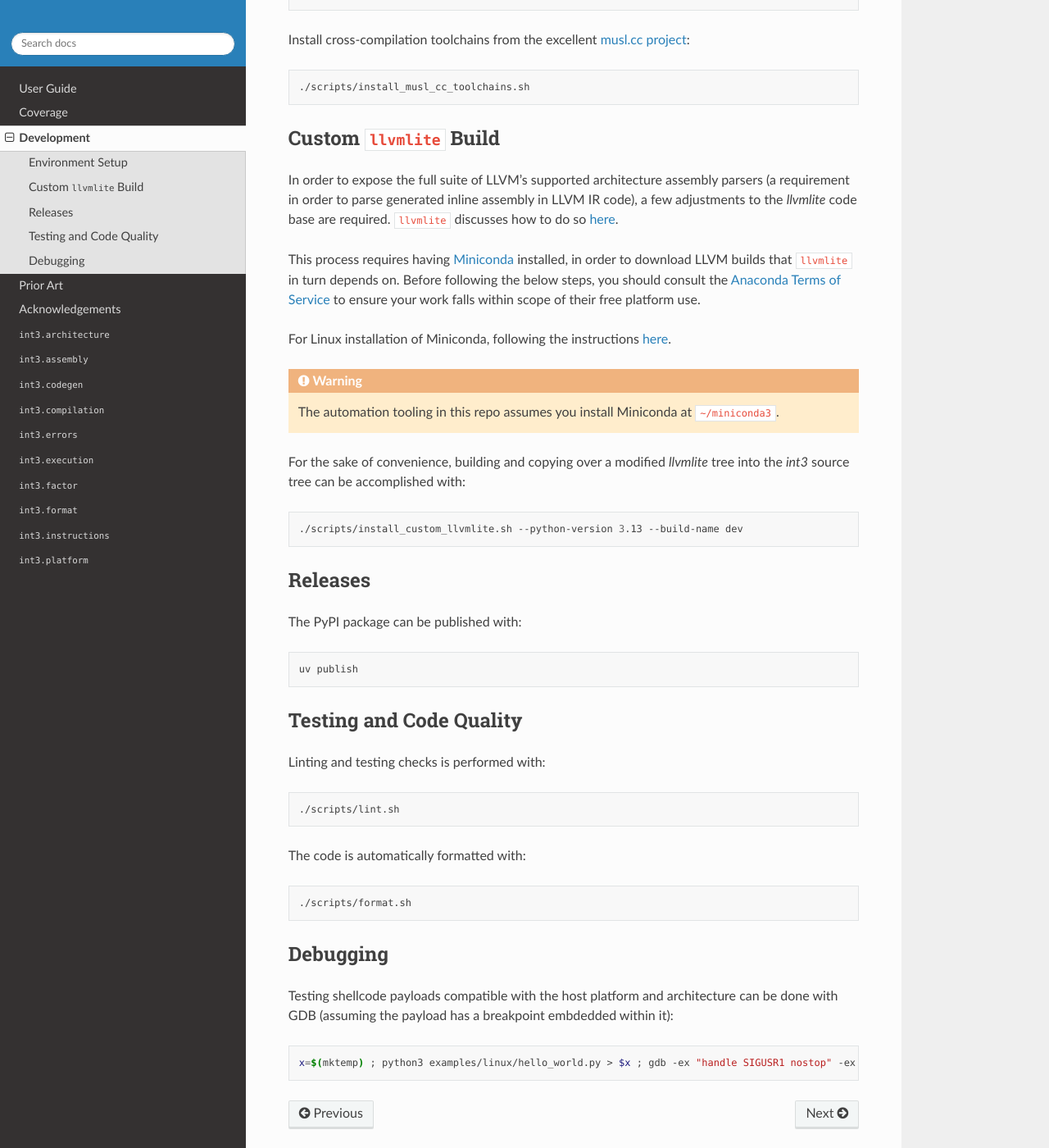
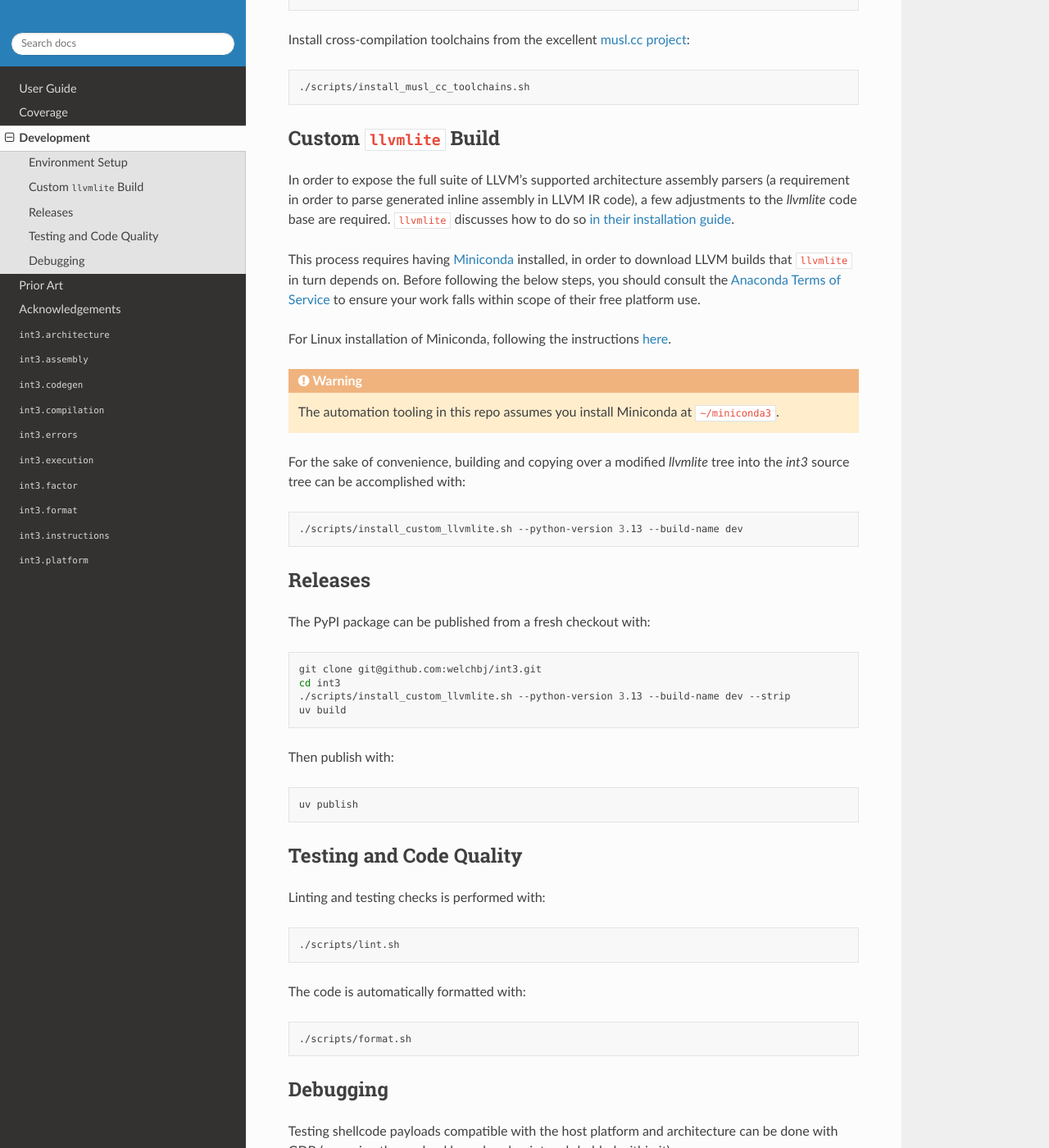
Before and after one commit to welchbj/int3, a Sphinx documentation site: the page built from docs/development.rst, in a window 1280 px wide and 1400 px high, scrolled down 449 px. Shown: the whole window at 82% size. Built offline with Sphinx 7.4.7 and the Read the Docs theme 3.1.0, drawn with Linux system fonts in a browser that asks for light colours.

Commit message:
Add steps for publishing package from source

```diff
--- a/docs/development.rst
+++ b/docs/development.rst
@@ -28,7 +28,7 @@ Install cross-compilation toolchains from the excellent `musl.cc project <https:
 Custom ``llvmlite`` Build
 -------------------------
 
-In order to expose the full suite of LLVM's supported architecture assembly parsers (a requirement in order to parse generated inline assembly in LLVM IR code), a few adjustments to the `llvmlite` code base are required. ``llvmlite`` discusses how to do so `here <https://llvmlite.readthedocs.io/en/latest/admin-guide/install.html>`_.
+In order to expose the full suite of LLVM's supported architecture assembly parsers (a requirement in order to parse generated inline assembly in LLVM IR code), a few adjustments to the `llvmlite` code base are required. ``llvmlite`` discusses how to do so `in their installation guide <https://llvmlite.readthedocs.io/en/latest/admin-guide/install.html>`_.
 
 This process requires having `Miniconda <https://www.anaconda.com/docs/getting-started/miniconda/main>`_ installed, in order to download LLVM builds that ``llvmlite`` in turn depends on. Before following the below steps, you should consult the `Anaconda Terms of Service <https://www.anaconda.com/legal>`_ to ensure your work falls within scope of their free platform use.
 
@@ -48,7 +48,16 @@ For the sake of convenience, building and copying over a modified `llvmlite` tre
 Releases
 --------
 
-The PyPI package can be published with:
+The PyPI package can be published from a fresh checkout with:
+
+.. code-block:: bash
+
+    git clone git@github.com:welchbj/int3.git
+    cd int3
+    ./scripts/install_custom_llvmlite.sh --python-version 3.13 --build-name dev --strip
+    uv build
+
+Then publish with:
 
 .. code-block:: bash
 
```
